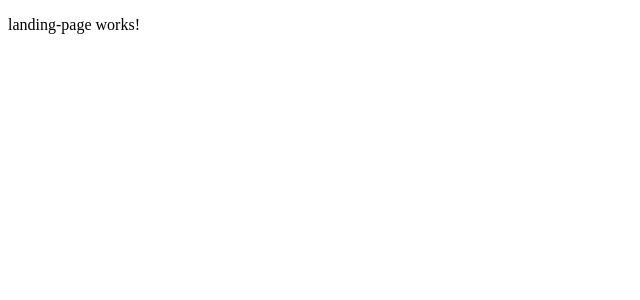
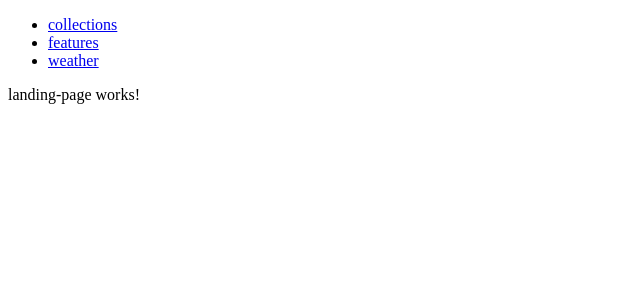
Before and after one commit to Idrees-Mo/Angular-Routing-App, an Angular app: page / in a window 1280 px wide. Shown: the top 300 px of the page, without its empty margins (0-640 px from the left). Built offline with nearby package versions, Linux system fonts and the light colour scheme.

Commit message:
add routerlink for all modules

```diff
--- a/src/app/app.component.html
+++ b/src/app/app.component.html
@@ -1 +1,12 @@
+<ul>
+  <li>
+    <a routerLinkActive="active" routerLink="/collections">collections</a>
+  </li>
+  <li>
+    <a routerLinkActive="active" routerLink="/features">features</a>
+  </li>
+  <li>
+    <a routerLinkActive="active" routerLink="weather/">weather</a>
+  </li>
+</ul>
 <router-outlet></router-outlet>
--- a/src/app/app.component.scss
+++ b/src/app/app.component.scss
@@ -0,0 +1,3 @@
+a.active {
+  color: red;
+}
```
